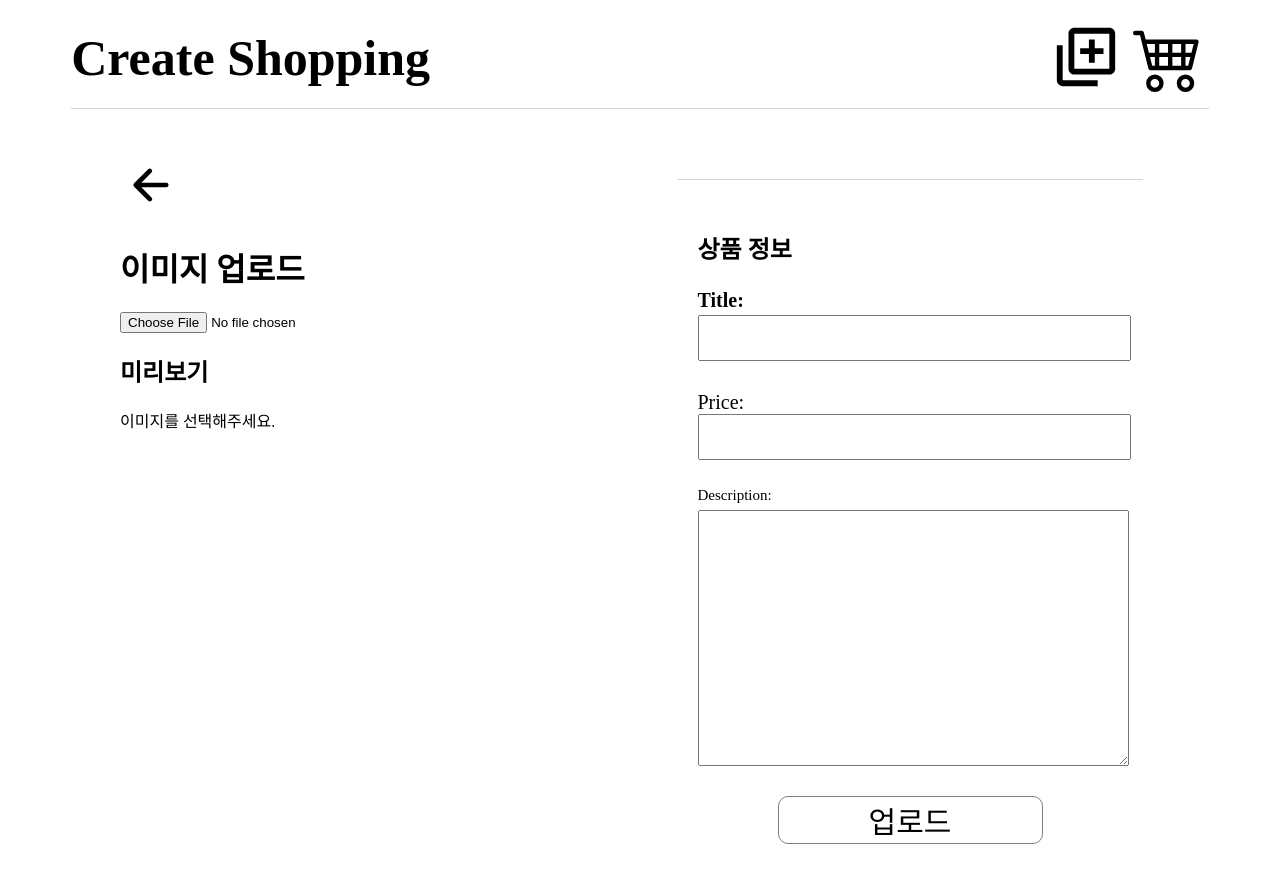
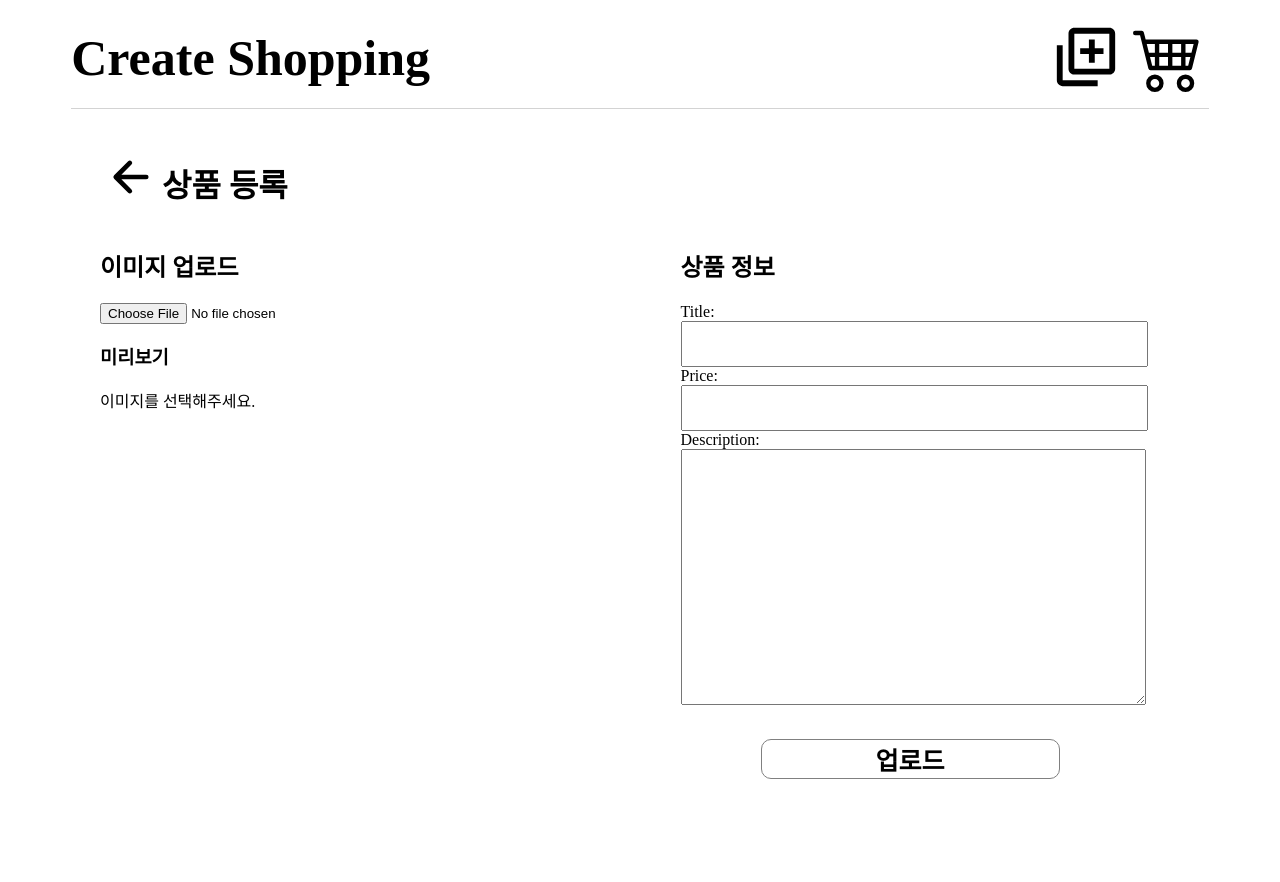
Before and after one commit to wisdom1104/shopping, a React (Create React App) app: page /create in a window 1280 px wide. Shown: the top 882 px of the page. Built offline with nearby package versions, Linux system fonts and the light colour scheme.

Commit message:
style: 카트,상품등록 페이지 스타일 분리

```diff
--- a/src/components/Card.jsx
+++ b/src/components/Card.jsx
@@ -27,7 +27,9 @@ function Card({ card }) {
               >
                 <CardImg alt="productImg" src={item.image} />
                 <TextBox direction="column">
-                  <Title>{item.title}</Title>
+                  <Title white="nowrap" overflow="hidden" text="ellipsis">
+                    {item.title}
+                  </Title>
                   <Price>${item.price}</Price>
                 </TextBox>
               </StCard>
--- a/src/pages/Create.jsx
+++ b/src/pages/Create.jsx
@@ -1,9 +1,19 @@
 import React, { useState } from "react";
 import { useMutation, useQueryClient } from "react-query";
 import { addProduct } from "../api/shop";
-import styled from "styled-components";
 import { IoArrowBack } from "react-icons/io5";
 import { useNavigate } from "react-router-dom";
+import {
+  BackBtn,
+  Btn,
+  Contain,
+  Content,
+  Input,
+  PageTitle,
+  SubmitBtn,
+  Textarea,
+} from "../styles/styles";
+import { Column, Row } from "../components/Flex";
 
 function Create() {
   const navi = useNavigate();
@@ -50,19 +60,21 @@ function Create() {
     navi("/");
   };
   return (
-    <Clounm>
+    <Column maxWidth="1200px" minWidth="800px" height="97vh" margin="auto">
+      <PageTitle>
+        <BackBtn onClick={OnClickBackBtn}>
+          <IoArrowBack />
+        </BackBtn>
+        <h1>상품 등록</h1>
+      </PageTitle>
       <form onSubmit={onSubmit}>
-        <Row>
+        <Row width="90%" margin="auto">
           <Contain>
-            <BackBtn onClick={OnClickBackBtn}>
-              <IoArrowBack />
-            </BackBtn>
-
-            <h1>이미지 업로드</h1>
+            <h2>이미지 업로드</h2>
 
             <input type="file" accept="image/*" onChange={handleImageUpload} />
 
-            <h2>미리보기</h2>
+            <h3>미리보기</h3>
             {selectedImage ? (
               <div>
                 <img
@@ -85,7 +97,7 @@ function Create() {
           <Contain>
             <Content>
               <h2>상품 정보</h2>
-              <Title>
+              <div>
                 Title:
                 <Input
                   type="text"
@@ -94,8 +106,8 @@ function Create() {
                     setTitle(e.target.value);
                   }}
                 />
-              </Title>
-              <Price>
+              </div>
+              <div>
                 Price:
                 <Input
                   type="text"
@@ -104,8 +116,8 @@ function Create() {
                     setPrice(e.target.value);
                   }}
                 />
-              </Price>
-              <Description>
+              </div>
+              <div>
                 Description:
                 <Textarea
                   value={description}
@@ -113,110 +125,14 @@ function Create() {
                     setDescription(e.target.value);
                   }}
                 />
-              </Description>
+              </div>
               <SubmitBtn onSubmit={onSubmit}>업로드</SubmitBtn>
             </Content>
           </Contain>
         </Row>
       </form>
-    </Clounm>
+    </Column>
   );
 }
 
 export default Create;
-const Textarea = styled.textarea`
-  width: 100%;
-  height: 250px;
-  font-size: 20px;
-`;
-const Input = styled.input`
-  width: 100%;
-  height: 40px;
-  font-size: 20px;
-`;
-const Description = styled.div`
-  margin-top: 20px;
-  font-size: 15px;
-  line-height: 30px;
-  display: flex;
-  flex-direction: column;
-`;
-const Price = styled.div`
-  font-size: 20px;
-  margin-top: 30px;
-  display: flex;
-  flex-direction: column;
-`;
-
-const Title = styled.div`
-  width: 100%;
-  font-size: 20px;
-  font-weight: 700;
-  line-height: 30px;
-  display: flex;
-  flex-direction: column;
-`;
-const Content = styled.div`
-  display: flex;
-  flex-direction: column;
-  width: 85%;
-  height: 400px;
-  margin: auto;
-  margin-top: 20px;
-  padding: 30px 20px;
-  border-top: 1px solid lightgray;
-`;
-
-const BackBtn = styled.button`
-  background-color: transparent;
-  border: none;
-  font-size: 50px;
-  cursor: pointer;
-  &:hover {
-    color: steelblue;
-  }
-`;
-const SubmitBtn = styled.button`
-  background-color: white;
-  border: 1px solid gray;
-  border-radius: 10px;
-  font-size: 30px;
-  margin: 30px 80px;
-  cursor: pointer;
-  &:hover {
-    color: steelblue;
-    border: 2px solid steelblue;
-  }
-`;
-const Btn = styled.button`
-  background-color: transparent;
-  border: none;
-  /* position: absolute;
-  bottom: 20px;
-  left: 37%; */
-  &:hover {
-    color: steelblue;
-  }
-`;
-
-const Contain = styled.div`
-  width: 50%;
-  height: 800px;
-  position: relative;
-  padding: 20px;
-  /* background-color: steelblue; */
-`;
-
-const Clounm = styled.div`
-  display: flex;
-  flex-direction: column;
-  max-width: 1200px;
-  min-width: 800px;
-  height: 97vh;
-  margin: auto;
-`;
-const Row = styled.div`
-  display: flex;
-  width: 90%;
-  margin: auto;
-`;
--- a/src/pages/Detail.jsx
+++ b/src/pages/Detail.jsx
@@ -2,9 +2,21 @@ import React from "react";
 import { useMutation, useQuery, useQueryClient } from "react-query";
 import { addCart, getProduct } from "../api/shop";
 import { useNavigate, useParams } from "react-router-dom";
-import styled from "styled-components";
 import { AiOutlineShoppingCart } from "react-icons/ai";
 import { IoArrowBack } from "react-icons/io5";
+import { Column, Row } from "../components/Flex";
+import {
+  BackBtn,
+  CartBtn,
+  Category,
+  Contain,
+  Content,
+  Description,
+  Img,
+  PageTitle,
+  Price,
+  Title,
+} from "../styles/styles";
 
 function Detail() {
   const navi = useNavigate();
@@ -29,17 +41,20 @@ function Detail() {
 
   return (
     <>
-      <Clounm>
-        <Row>
-          <div>
-            <BackBtn onClick={OnClickBackBtn}>
-              <IoArrowBack />
-            </BackBtn>
-            <Img alt="productImg" src={data?.image} />
-          </div>
+      <Column maxWidth="1200px" minWidth="800px" height="97vh" margin="auto">
+        <PageTitle>
+          <BackBtn onClick={OnClickBackBtn}>
+            <IoArrowBack />
+          </BackBtn>
+          <h1>상품 상세정보</h1>
+        </PageTitle>
+        <Row width="90%" margin="auto">
+          <Img alt="productImg" src={data?.image} />
           <Contain>
             <Category>{data?.category}</Category>
-            <Title>{data?.title}</Title>
+            <Title bottom="30px" fontSize="20px" fontWeight="700" line="30px">
+              {data?.title}
+            </Title>
             <Price>$ {data?.price}</Price>
             <CartBtn onClick={OnClickCartBtn}>
               <AiOutlineShoppingCart
@@ -49,92 +64,14 @@ function Detail() {
           </Contain>
         </Row>
         <Content>
-          <Title>Description</Title>
+          <Title bottom="30px" fontSize="20px" fontWeight="700" line="30px">
+            Description
+          </Title>
           <Description>{data?.description}</Description>
         </Content>
-      </Clounm>
+      </Column>
     </>
   );
 }
 
 export default Detail;
-
-const Description = styled.div`
-  margin-top: 20px;
-  font-size: 15px;
-  line-height: 30px;
-`;
-const Category = styled.div`
-  margin: 40px 0 10px 0;
-  color: gray;
-  font-size: 15px;
-`;
-const Price = styled.div`
-  font-size: 20px;
-  margin-top: 30px;
-`;
-
-const Title = styled.div`
-  width: 100%;
-  font-size: 20px;
-  font-weight: 700;
-  line-height: 30px;
-`;
-const Content = styled.div`
-  display: flex;
-  flex-direction: column;
-  width: 85%;
-  height: 400px;
-  margin: auto;
-  margin-top: 20px;
-  padding: 30px 20px;
-  border-top: 1px solid lightgray;
-`;
-
-const BackBtn = styled.button`
-  background-color: transparent;
-  border: none;
-  font-size: 50px;
-  cursor: pointer;
-  &:hover {
-    color: steelblue;
-  }
-`;
-
-const CartBtn = styled.button`
-  background-color: transparent;
-  border: none;
-  position: absolute;
-  bottom: 20px;
-  left: 37%;
-  &:hover {
-    color: steelblue;
-  }
-`;
-
-const Contain = styled.div`
-  width: 50%;
-  position: relative;
-  padding: 20px;
-`;
-
-const Clounm = styled.div`
-  display: flex;
-  flex-direction: column;
-  max-width: 1200px;
-  min-width: 800px;
-  height: 97vh;
-  margin: auto;
-`;
-const Row = styled.div`
-  display: flex;
-  width: 90%;
-  margin: auto;
-`;
-const Img = styled.img`
-  width: 400px;
-  height: 400px;
-  border-radius: 10px;
-  margin: 20px;
-  margin-top: 0px;
-`;
--- a/src/styles/styles.jsx
+++ b/src/styles/styles.jsx
@@ -1,4 +1,14 @@
 import styled from "styled-components";
+
+export const BackBtn = styled.button`
+  background-color: transparent;
+  border: none;
+  font-size: 50px;
+  cursor: pointer;
+  &:hover {
+    color: steelblue;
+  }
+`;
 
 export const Price = styled.div`
   color: gray;
@@ -10,13 +20,24 @@ export const Price = styled.div`
 export const Title = styled.div`
   display: block;
   width: 100%;
-  white-space: nowrap;
-  overflow: hidden;
-  text-overflow: ellipsis;
+  white-space: ${(props) => props.white || ""};
+  overflow: ${(props) => props.overflow || ""};
+  text-overflow: ${(props) => props.text || ""};
   margin-bottom: ${(props) => props.bottom || ""};
   font-size: ${(props) => props.fontSize || ""};
   font-weight: ${(props) => props.fontWeight || ""};
   line-height: ${(props) => props.line || ""};
+`;
+
+export const Description = styled.div`
+  margin-top: 20px;
+  font-size: 15px;
+  line-height: 30px;
+`;
+export const Category = styled.div`
+  margin: 40px 0 10px 0;
+  color: gray;
+  font-size: 15px;
 `;
 
 export const Box = styled.div`
@@ -58,7 +79,6 @@ export const TextBox = styled.div`
   justify-content: space-between;
   flex-direction: ${(props) => props.direction || ""};
 `;
-
 export const Btn = styled.button`
   background-color: transparent;
   border: none;
@@ -67,17 +87,64 @@ export const Btn = styled.button`
   }
 `;
 
-export const BackBtn = styled.button`
+export const Content = styled.div`
+  display: flex;
+  flex-direction: column;
+  width: 85%;
+  height: 400px;
+  margin: auto;
+`;
+
+export const CartBtn = styled.button`
   background-color: transparent;
   border: none;
-  font-size: 50px;
-  cursor: pointer;
+  position: absolute;
+  bottom: 20px;
+  left: 37%;
   &:hover {
     color: steelblue;
   }
+`;
+
+export const Contain = styled.div`
+  width: 50%;
+  position: relative;
+`;
+
+export const Img = styled.img`
+  width: 400px;
+  height: 400px;
+  border-radius: 10px;
+  margin: 20px;
+  margin-top: 0px;
 `;
 
 export const PageTitle = styled.div`
   display: flex;
   margin-left: 60px;
 `;
+
+export const Textarea = styled.textarea`
+  width: 100%;
+  height: 250px;
+  font-size: 20px;
+`;
+export const Input = styled.input`
+  width: 100%;
+  height: 40px;
+  font-size: 20px;
+`;
+
+export const SubmitBtn = styled.button`
+  background-color: white;
+  border: 1px solid gray;
+  border-radius: 10px;
+  font-size: 25px;
+  font-weight: 700;
+  margin: 30px 80px;
+  cursor: pointer;
+  &:hover {
+    color: steelblue;
+    border: 2px solid steelblue;
+  }
+`;
```
